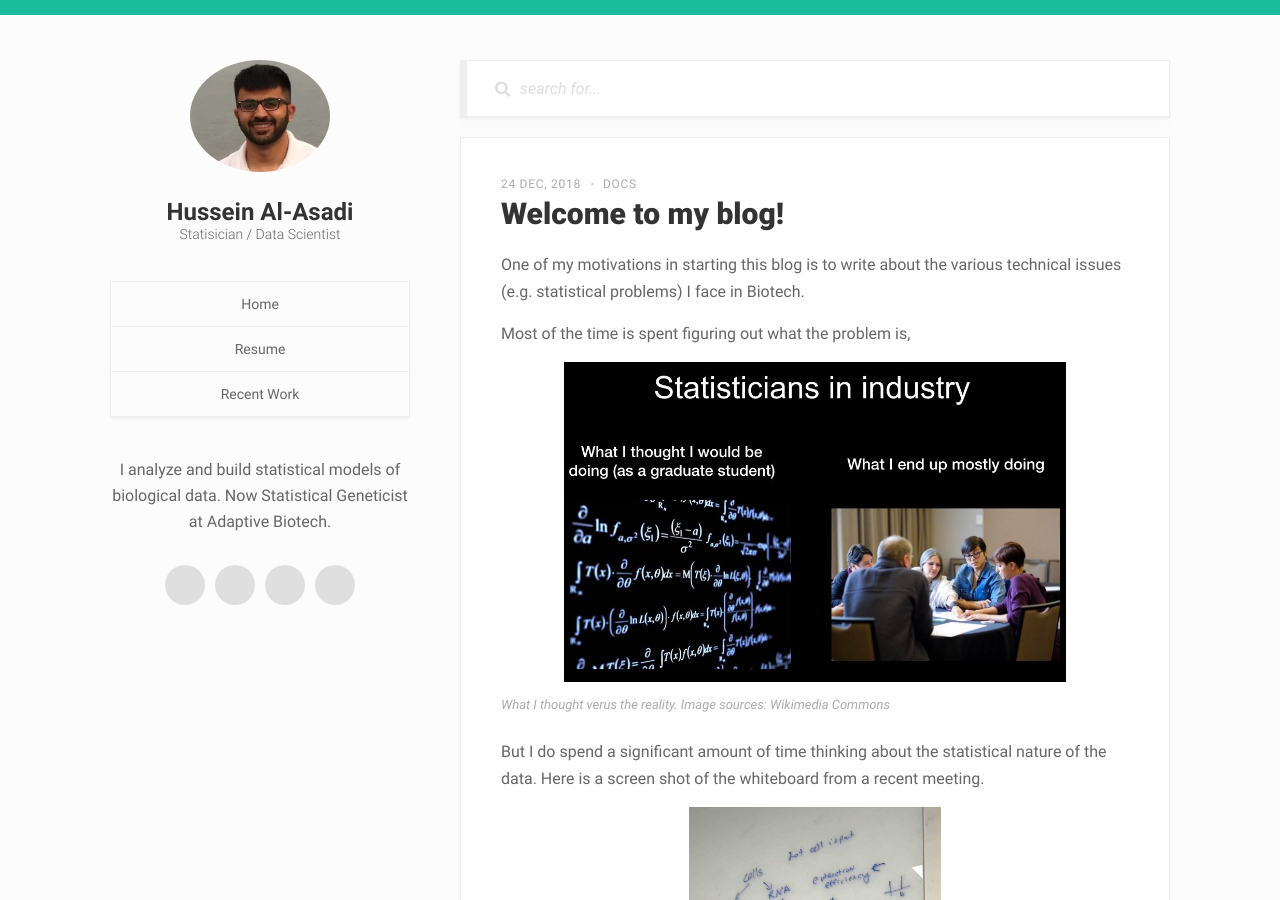
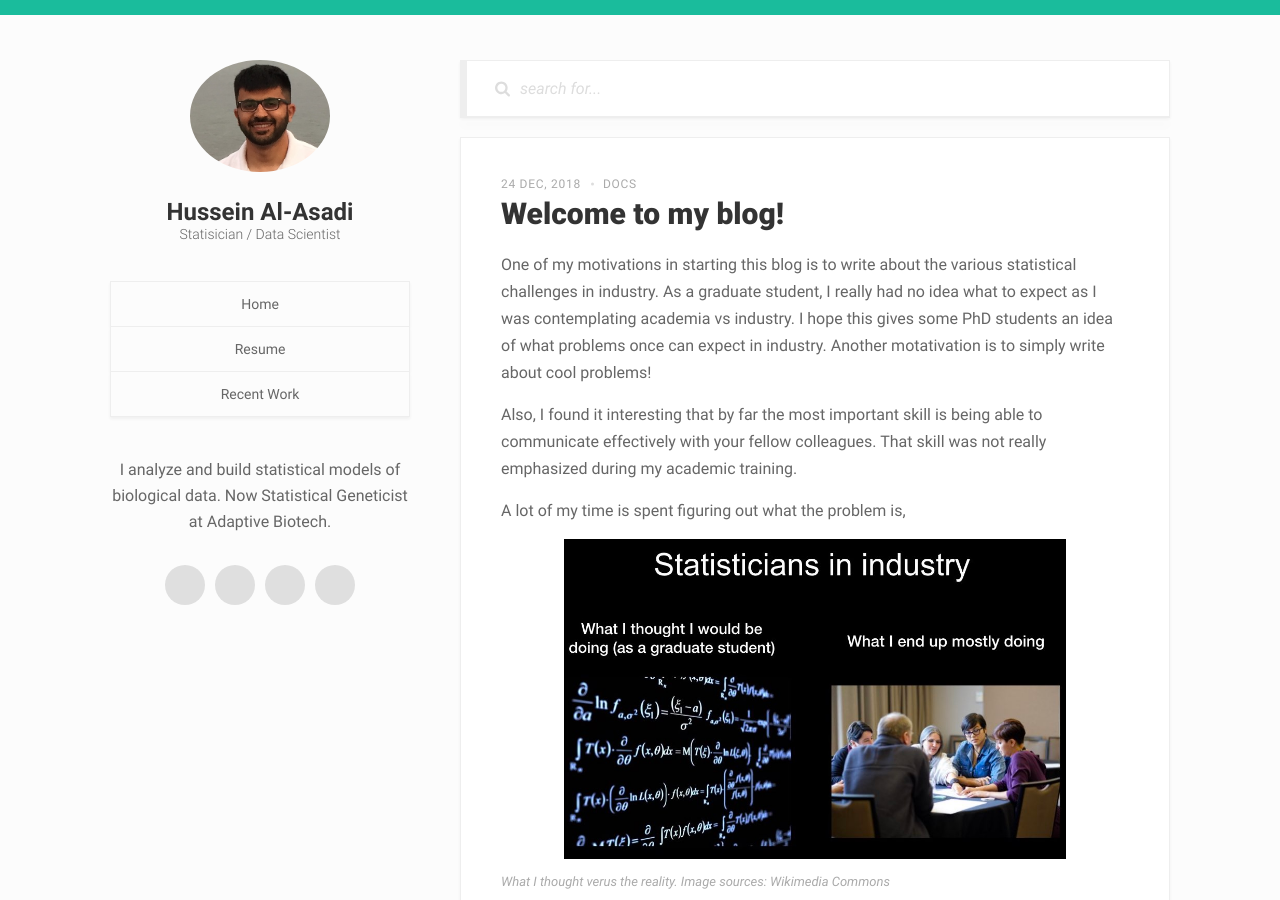
Before and after one commit to halasadi/halasadi.github.io, a Jekyll site: the page built from _posts/2018-12-24-sample-data.md, in a window 1280 px wide and 900 px high. Built offline with Jekyll 4.4.1, drawn with Linux system fonts in a browser that asks for light colours; comment, search, counter and statistics services are not loaded.

Commit message:
Update 2018-12-24-sample-data.md

```diff
--- a/_posts/2018-12-24-sample-data.md
+++ b/_posts/2018-12-24-sample-data.md
@@ -8,9 +8,11 @@ category:
 ---
 
 
-One of my motivations in starting this blog is to write about the various technical issues (e.g. statistical problems) I face in Biotech.
+One of my motivations in starting this blog is to write about the various statistical challenges in industry. As a graduate student, I really had no idea what to expect as I was contemplating academia vs industry. I hope this gives some PhD students an idea of what problems once can expect in industry. Another motativation is to simply write about cool problems!
 
-Most of the time is spent figuring out what the problem is,
+Also, I found it interesting that by far the most important skill is being able to communicate effectively with your fellow colleagues. That skill was not really emphasized during my academic training.
+
+A lot of my time is spent figuring out what the problem is,
 
 <figure class="aligncenter">
 	<img src="/stats_industry.jpeg" style = "width:80%">
```
